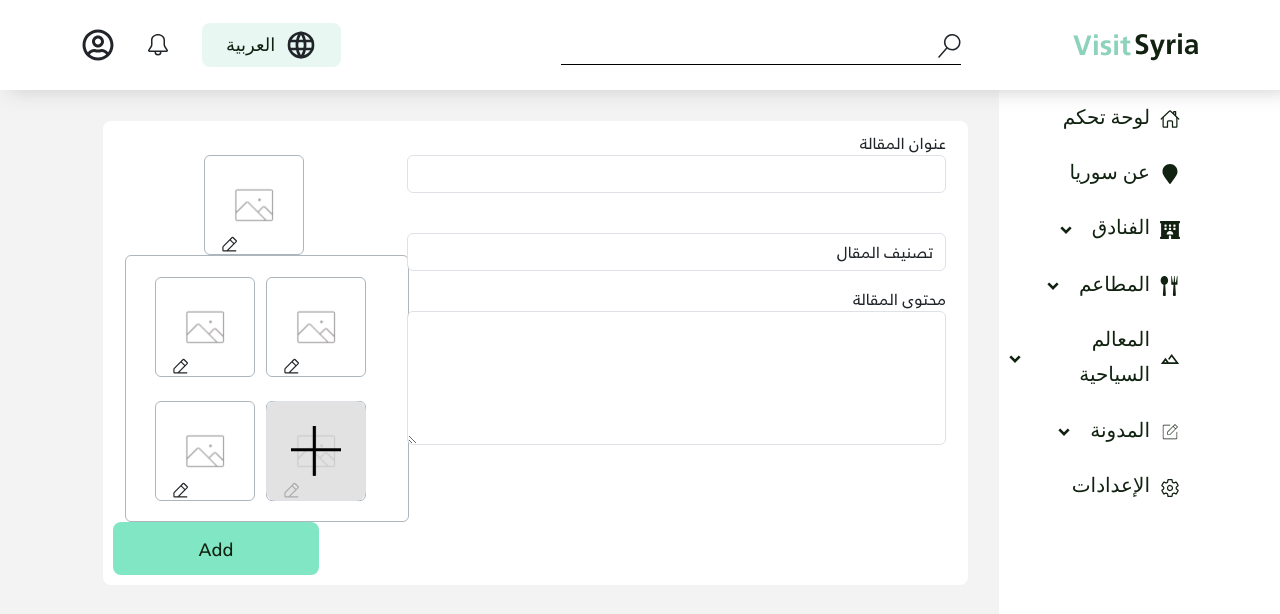
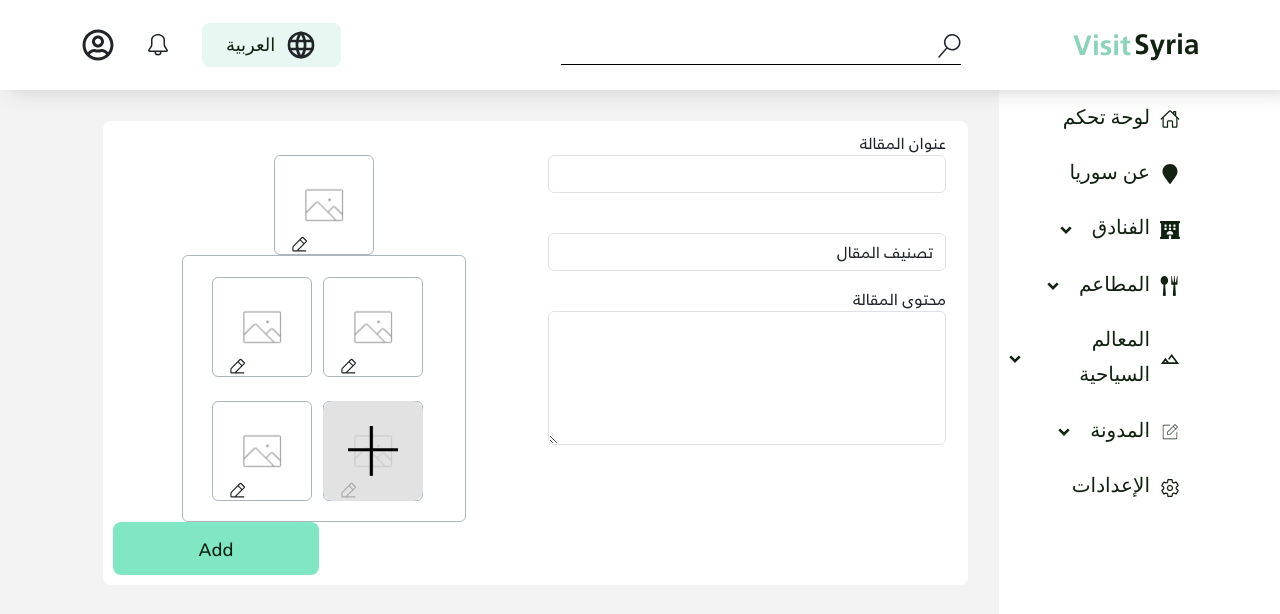
Before and after one commit to MoonesMezher/visit-syria-dashboard, a React (Vite) app: page /about/add in a window 1280 px wide. Shown: the top 614 px of the page. Built offline with nearby package versions, Linux system fonts and the light colour scheme.

Commit message:
showMultiImgUrl

```diff
--- a/src/components/Shared/MainPhotoGroupInput/MainPhotoGroupInput.jsx
+++ b/src/components/Shared/MainPhotoGroupInput/MainPhotoGroupInput.jsx
@@ -6,7 +6,7 @@ const MainPhotoGroupInput = ({ imgs, setImgs,name }) => {
   const handleImgChange = (e) => {
     const file = e.target.files;
     console.log(file);
-    setImgs((e.target.files));
+    setImgs(Array.from(e.target.files));
   };
   const HandleImgClick = () => {
     imgRef.current.click();
@@ -72,7 +72,7 @@ const MainPhotoGroupInput = ({ imgs, setImgs,name }) => {
             style={{ cursor: "pointer" }}
           >
             <div
-              className="container position-absolute border d-flex align-items-center justify-content-center "
+              className="container position-absolute border d-flex align-items-center justify-content-center fldx-wrap "
               style={{
                 backgroundColor: "rgba(217, 217, 217, 0.75)",
                 width: "100px",
@@ -81,8 +81,23 @@ const MainPhotoGroupInput = ({ imgs, setImgs,name }) => {
                 borderRadius: "10px",
               }}
             >
+              {/* show multi img */}
+                {imgs &&  imgs.length > 0 ? (
+          imgs?.map((image, index) => (
+            <img src={URL.createObjectURL(image)} alt="..."
+                              style={{ height: "100px", width: "100px" }}
 
-              {imgs ? (
+            />
+
+
+          ))
+        ) : (
+<img
+                  src="/src/assets/images/input/add.png "
+                  alt="......."
+                  style={{ height: "50px", width: "50px" }}
+                />        )}
+              {/* {imgs ? (
                 <img
                   src={imgs}
                   alt="..."
@@ -97,7 +112,7 @@ const MainPhotoGroupInput = ({ imgs, setImgs,name }) => {
                   alt="......."
                   style={{ height: "50px", width: "50px" }}
                 />
-              )}
+              )} */}
               {/* <img
                 src={img}
                 alt="..."
@@ -116,7 +131,7 @@ const MainPhotoGroupInput = ({ imgs, setImgs,name }) => {
           </div>
         </div>
       </div>
-    </div>
+     </div>
   );
 };
 
--- a/src/pages/AddAbout/AddAbout.jsx
+++ b/src/pages/AddAbout/AddAbout.jsx
@@ -12,7 +12,7 @@ const [title,setInputTitle]=useState('')
 const [category,setInputcategory]=useState('')
 const [content,setInputcontent]=useState('')
 const [main_image,setImg]=useState(null)
-const [images,setImages]=useState(null)
+const [images,setImages]=useState([])
 const navigate=useNavigate()
 
 const SendData = async (event) => {
@@ -59,24 +59,20 @@ const SendData = async (event) => {
             <form onSubmit={()=>SendData(event)}  enctype="multipart/form-data">
                 <div className="container">
                     <div className="row ">
-                        <div className="col-4 mt-4">
+                        <div className="col-6 mt-4">
         <MainPhotoInput img={main_image} setImg={setImg} name="main_image" />
         {/* upload multiImage and send name prop */}
-   <div className="col-4 b" >
+   {/* <div className="col-4 b" > */}
    <MainPhotoGroupInput imgs={images} setImgs={setImages} name="images[]"/>
 
-   </div>
-   {/* <input
-                type="file"
-                name="images[]"
-                id="inputImg"
-                onChange={(e)=>{setImages(e.target.files)}}
-                multiple
-              /> */}
+   {/* </div> */}
+
+
+
 
 
                         </div>
-                        <div className="col-8">
+                        <div className="col-6">
                         <MainInput label={'عنوان المقالة'} type={'text'} setInputValue={setInputTitle} name="title"/>
                         <MainInput selected={'تصنيف المقال'} type={'select'} options={options} name="category" setInputValue={setInputcategory}  />
 
@@ -88,7 +84,7 @@ const SendData = async (event) => {
 
 
 </div>
-
+<></>
 </div>
 <MainButton text={'Add'}/>
 
```
